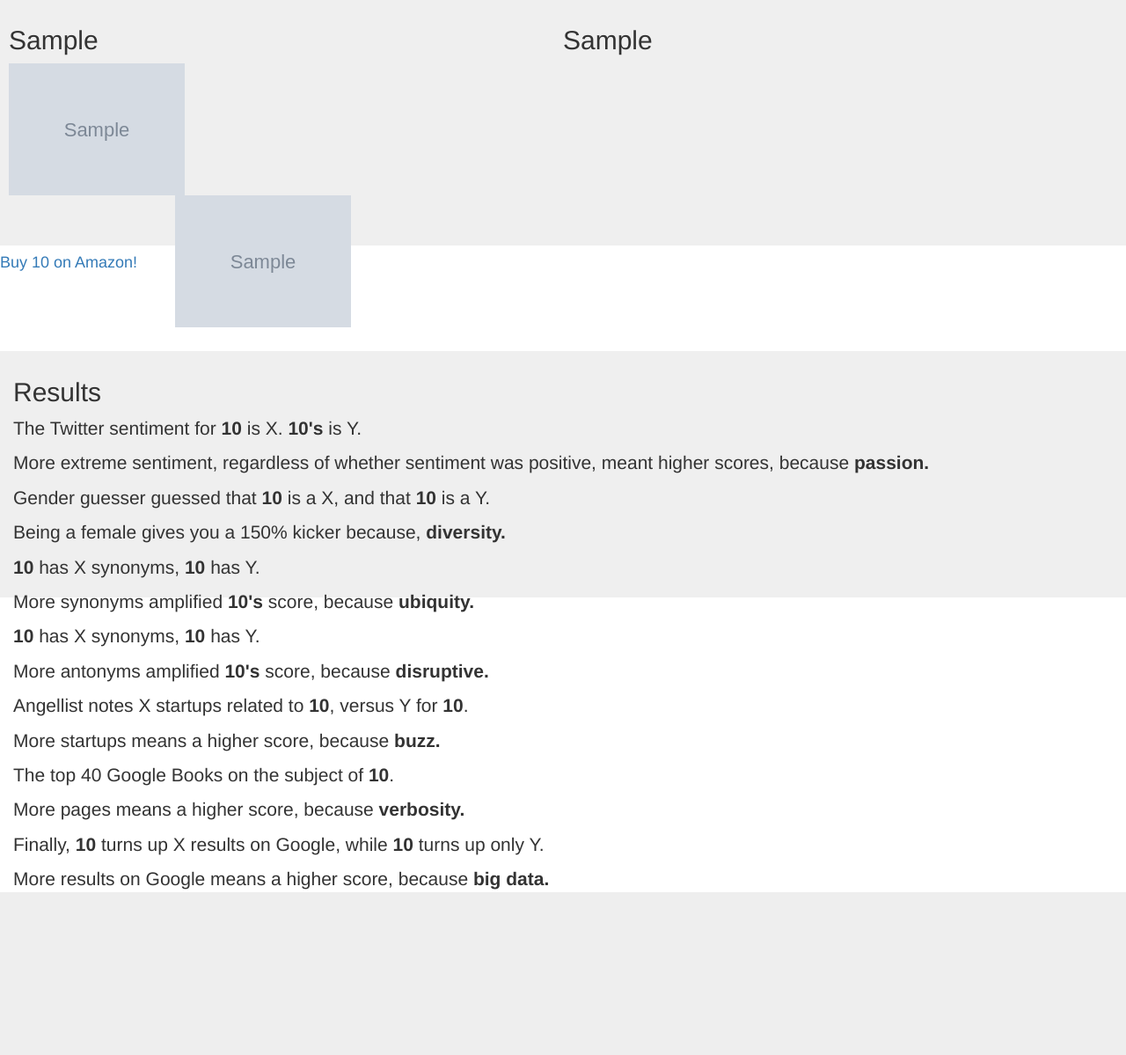
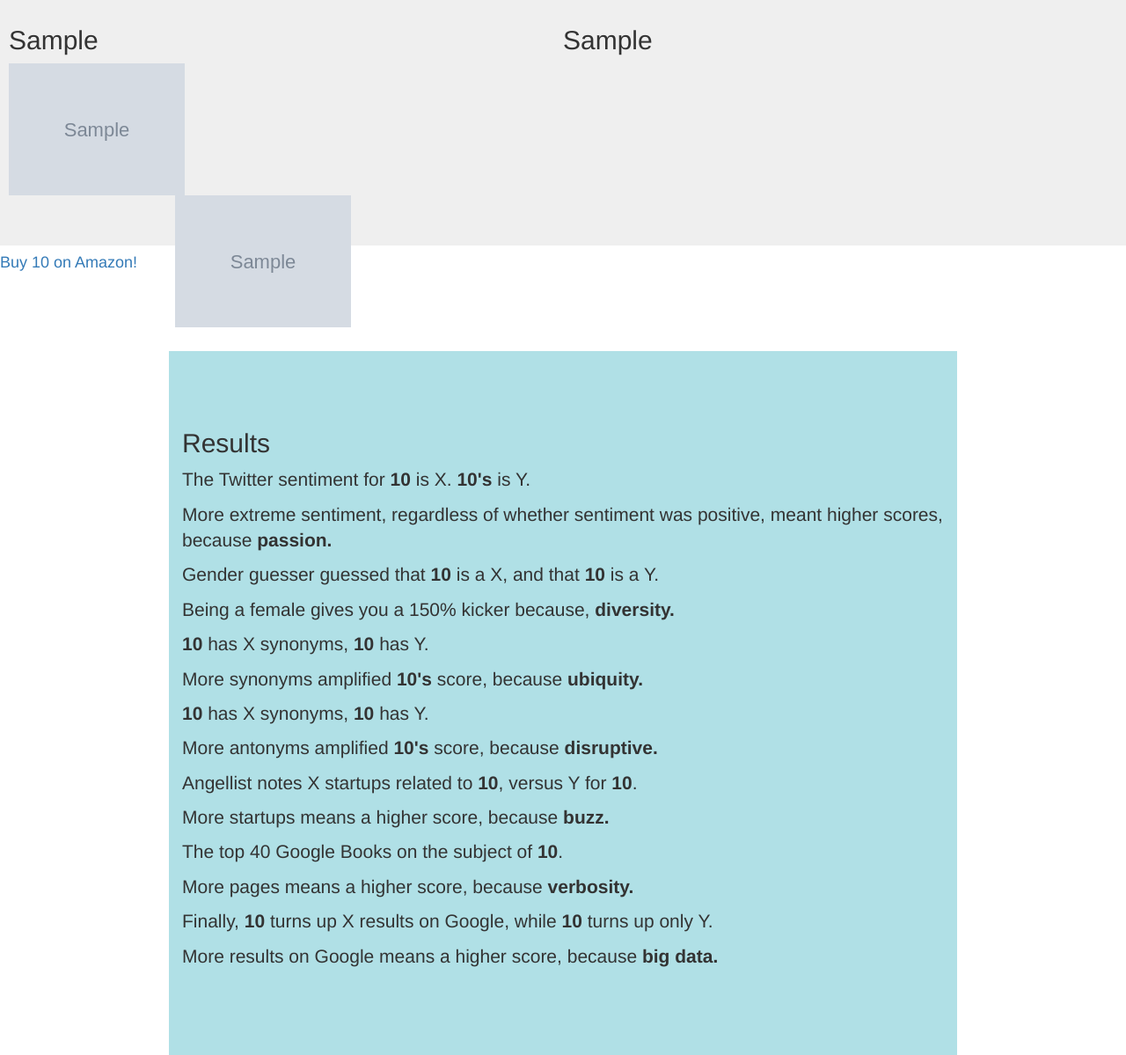
Before and after one commit to hepler/komparu, a Django app: template komparu/comparar/templates/index.html in a window 1280 px wide. Shown: the part 395-1594 px from the top of the page at 88% size. Before the commit the page ends 1409 px from the top, so only its background shows below. Run offline with Django 3.2, Linux system fonts and the light colour scheme; the template is opened without the code that fills it: most values are stand-ins (such as "Sample title", 1, 10 or a date in 2020); grey boxes marked "Sample" are stand-in pictures; some libraries are stand-ins or nearby versions.

Commit message:
Update style.css
Add vertical-center and .center classes

```diff
--- a/komparu/comparar/static/style.css
+++ b/komparu/comparar/static/style.css
@@ -35,3 +35,18 @@ section {
 img {
   width: 200px;
 }
+
+.vertical-center {
+  min-height: 100%;
+  min-height: 100vh;
+
+  display: flex;
+  align-items: center;
+}
+
+.center {
+    margin-left: auto;
+    margin-right: auto;
+    width: 70%;
+    background-color: #b0e0e6;
+}
```
